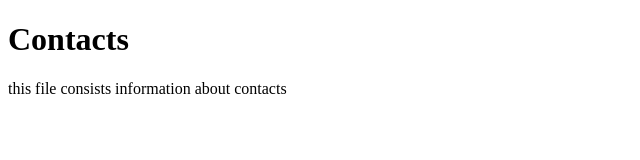
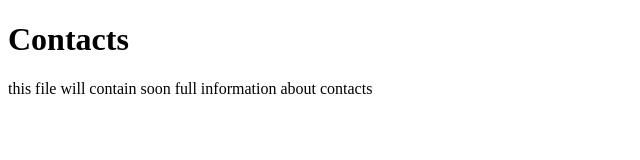
Before and after one commit to ev-ran/GIT_terminal_exercise, a plain HTML site: page contacts.html in a window 1280 px wide. Shown: the whole page, without its empty margins (0-640 px from the left). Drawn offline with Linux system fonts and the light colour scheme.

Commit message:
add information to contact.html

```diff
--- a/contacts.html
+++ b/contacts.html
@@ -7,6 +7,6 @@
 </head>
 <body>
     <h1>Contacts</h1>
-    <p>this file consists information about contacts</p>
+    <p>this file will contain soon full information about contacts</p>
 </body>
 </html>
```
